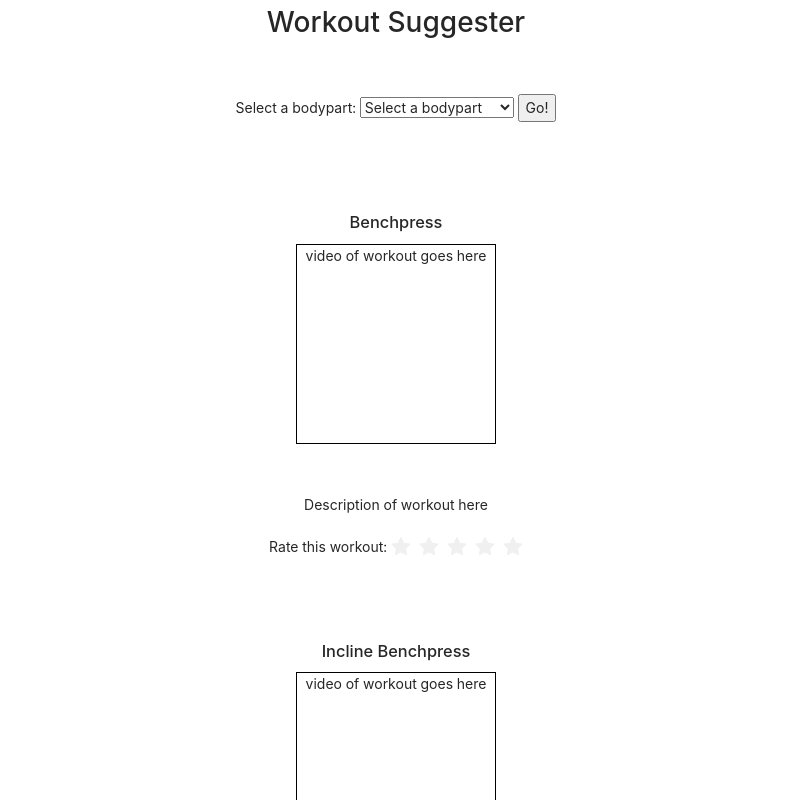
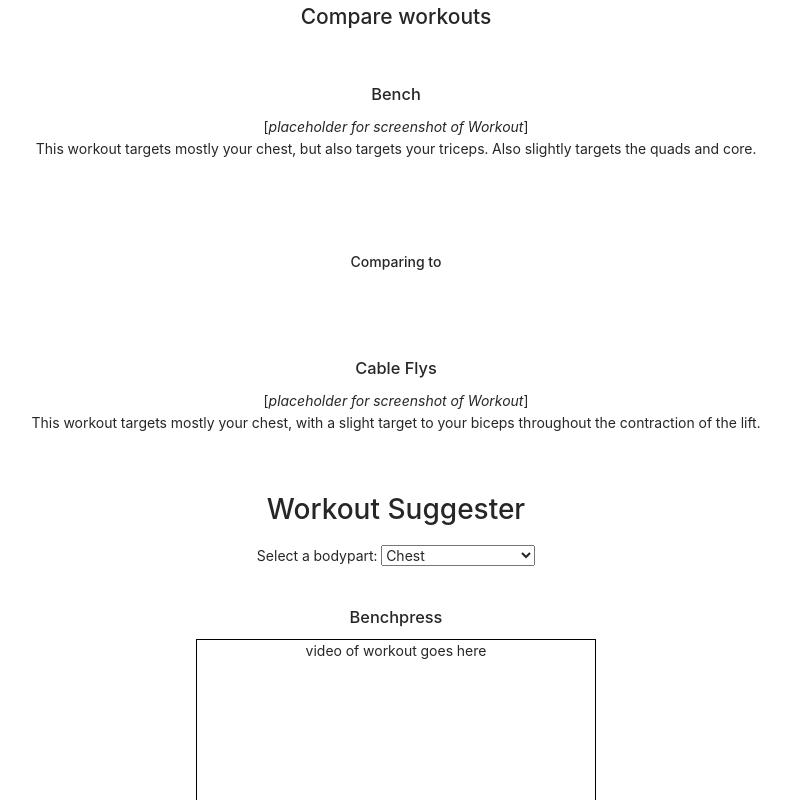
Before and after one commit to OZamudio51/workout-suggester, a React (Create React App) app: page /workout-comparison in a window 1280 px wide. Shown: the top 800 px of the page, without its empty margins (244-1035 px from the left). Built offline with nearby package versions, Linux system fonts and the light colour scheme.

Commit message:
adjustments

```diff
--- a/package.json
+++ b/package.json
@@ -2,7 +2,6 @@
   "name": "workout-suggester",
   "version": "0.1.0",
   "private": true,
-  "homepage": "https://ozamudio51.github.io/workout-suggester/",
   "dependencies": {
     "@testing-library/jest-dom": "^4.2.4",
     "@testing-library/react": "^9.5.0",
@@ -11,6 +10,7 @@
     "react": "^16.13.1",
     "react-dom": "^16.13.1",
     "react-router": "^5.2.0",
+    "react-router-dom": "^5.2.0",
     "react-scripts": "3.4.1"
   },
   "scripts": {
--- a/src/App.css
+++ b/src/App.css
@@ -25,7 +25,7 @@
 .img-container {
   border:1px solid #000;
   height: 200px;
-  width: 200px;
+  width: 400px;
   margin: 0 auto;
   margin-bottom: 50px;
 }
--- a/src/App.js
+++ b/src/App.js
@@ -1,98 +1,118 @@
 import React from 'react';
 import './App.css';
+import { Route, Redirect } from 'react-router-dom';
 import Workout from './Workout';
 import BodyPartSelector from './BodyPartSelector';
 import WorkoutComparison from './WorkoutComparison';
+import WorkoutList from './WorkoutList';
 
-const store = [{
+const workoutsList = [{
   "id": 0,
+  "bodypart": "chest",
   "name": "Benchpress",
   "video": "video of workout goes here",
   "desc": "Description of workout here"
 }, {
   "id": 1,
+  "bodypart": "chest",
   "name": "Incline Benchpress",
   "video": "video of workout goes here",
   "desc": "Description of workout here"
 }, {
   "id": 2,
+  "bodypart": "chest",
   "name": "Decline Benchpress",
   "video": "video of workout goes here",
   "desc": "Description of workout here"
 }, {
   "id": 3,
+  "bodypart": "legs",
   "name": "Squat",
   "video": "video of workout goes here",
   "desc": "Description of workout here"
 }, {
   "id": 4,
+  "bodypart": "legs",
   "name": "Quad Extensions",
   "video": "video of workout goes here",
   "desc": "Description of workout here"
 }, {
   "id": 5,
+  "bodypart": "legs",
   "name": "Lunges",
   "video": "video of workout goes here",
   "desc": "Description of workout here"
 }, {
   "id": 6,
+  "bodypart": "back",
   "name": "Deadlift",
   "video": "video of workout goes here",
   "desc": "Description of workout here"
 }, {
   "id": 7,
+  "bodypart": "back",
   "name": "Cable Pull-down",
   "video": "video of workout goes here",
   "desc": "Description of workout here"
 }, {
   "id": 8,
+  "bodypart": "back",
   "name": "Dumbbell Rows",
   "video": "video of workout goes here",
   "desc": "Description of workout here"
 }, {
   "id": 9,
+  "bodypart": "arms",
   "name": "Dumbbell curls",
   "video": "video of workout goes here",
   "desc": "Description of workout here"
 }, {
   "id": 10,
+  "bodypart": "arms",
   "name": "Skull Crushers",
   "video": "video of workout goes here",
   "desc": "Description of workout here"
 },
  {
   "id": 11,
+  "bodypart": "arms",
   "name": "Forearm Curls",
   "video": "video of workout goes here",
   "desc": "Description of workout here"
 },
  {
   "id": 12,
+  "bodypart": "cardio",
   "name": "Rowing Machine",
   "video": "video of workout goes here",
   "desc": "Description of workout here"
 }, {
   "id": 13,
+  "bodypart": "cardio",
   "name": "Stairmaster",
   "video": "video of workout goes here",
   "desc": "Description of workout here"
 },{
   "id": 14,
+  "bodypart": "cardio",
   "name": "Treadmill",
   "video": "video of workout goes here",
   "desc": "Description of workout here"
 }, {
   "id": 15,
+  "bodypart": "stretch",
   "name": "External Oblique Stretch",
   "video": "video of workout goes here",
   "desc": "Description of workout here"
 }, {
   "id": 16,
+  "bodypart": "stretch",
   "name": "Quad stretch",
   "video": "video of workout goes here",
   "desc": "Description of workout here"
 }, {
   "id": 17,
+  "bodypart": "stretch",
   "name": "Chest stretch",
   "video": "video of workout goes here",
   "desc": "Description of workout here"
@@ -100,18 +120,63 @@ const store = [{
 ];
 
 class App extends React.Component {
+  constructor(props) {
+    super(props)
+    this.state = {
+      workouts: workoutsList
+    }
+  }
 
+  renderRoutes() {
+    return (
+        <>
+            {/* {["/workout", '/workout-comparison'].map(path => (
+                <Route
+                    exact
+                    key={path}
+                    path={path}
+                    component={App}
+                />
+            ))} */}
+            <Route exact path="/workout/:bodypart" component={WorkoutList} />
+            <Route path='/workout-comparison' component={WorkoutComparison} />
+        </>
+    );
+}
+
+  updateBodypart = (bodypart) => {
+    console.log(bodypart)
+    let workouts = [];
+    workoutsList.forEach((workout) => {
+      console.log(workout.bodypart)
+      console.log(bodypart)
+      if(workout.bodypart === bodypart) {
+        workouts.push(workout)
+      }
+    })
+    console.log(workouts);
+    this.setState({
+      workouts: workouts,
+      toWorkout: true,
+      bodypart: bodypart
+    })
+  };
 
   render() {
+
+    if (this.state.toWorkout === true) {
+      return <Redirect to={`/workout/${this.state.bodypart}`} />
+    }
+
     return (
       <main className='App'>
-
+        {this.renderRoutes()}
         <header>
           <h1>Workout Suggester</h1>
         </header>
-        <BodyPartSelector />
+        <BodyPartSelector updateBodypart={this.updateBodypart} />
 
-      {store.map((workoutDetail, index) => {
+      {this.state.workouts.map((workoutDetail, index) => {
         return <Workout workouts={workoutDetail} key={`workout-list-key ${index}`} />
       })}
 
--- a/src/BodyPartSelector.js
+++ b/src/BodyPartSelector.js
@@ -2,12 +2,37 @@ import React from 'react';
 import './BodyPartSelector.css';
 
 class BodyPartSelector extends React.Component {
+    constructor(props) {
+        super(props)
+        this.state = {
+            bodypart: 'chest'
+        }
+
+        this.handleBodypartSubmit = this.handleBodypartSubmit.bind(this);
+    };
+
+    handleBodypartSubmit = e => {
+        e.preventDefault();
+
+
+        if (this.state.bodypart === 'select') {
+            return alert('Please select a bodypart');
+        }
+
+        this.setState({
+            bodypart: e.target.value
+        });
+
+        this.props.updateBodypart(e.target.value)
+    };
+
     render() {
+
         return (
-            <form>
+            <div>
         <label htmlFor='Workout'>Select a bodypart: </label>
-          <select>
-            <option placeholder='select'>Select a bodypart</option>
+          <select onChange={this.handleBodypartSubmit}>
+            <option disabled value>Select a bodypart</option>
             <option value='chest'>Chest</option>
             <option value='legs'>Legs</option>
             <option value='back'>Back</option>
@@ -15,8 +40,8 @@ class BodyPartSelector extends React.Component {
             <option value='stretches-warmups'>Stretches/Warmups</option>
           </select>
           {' '}
-          <button>Go!</button>
-        </form>
+          {/* <button onClick={this.handleBodypartSubmit}>Go!</button> */}
+        </div>
 
         )
     }
--- /dev/null
+++ b/src/WorkoutList.js
@@ -0,0 +1,29 @@
+import React from 'react';
+import { Rate } from 'antd';
+import 'antd/dist/antd.css';
+
+class WorkoutList extends React.Component {
+  static defaultProps = {
+    match: {
+      params: {}
+    }
+  }
+
+  componentDidMount() {
+    const { bodypart } = this.props.match.params
+    console.log(bodypart)
+  };
+
+    render() {
+      console.log(this.props);
+    //   const { bodypart } = this.props.match.params
+    // console.log(bodypart)
+        return (
+        <section>
+        <h1>hello</h1>
+        </section>
+        )
+    };
+};
+
+export default WorkoutList;
--- a/src/index.js
+++ b/src/index.js
@@ -2,5 +2,10 @@ import React from 'react';
 import ReactDOM from 'react-dom';
 import App from './App';
 import './index.css';
+import { BrowserRouter } from 'react-router-dom'
 
-ReactDOM.render(<App />, document.getElementById('root'));
+ReactDOM.render(
+    <BrowserRouter>
+    <App />
+    </BrowserRouter>,
+document.getElementById('root'));
```
Also changed, not shown: src/Workout.js (+13 -0 lines), 1 other file (tests, documents, lock files or other folders).
